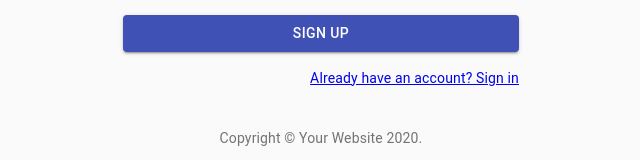
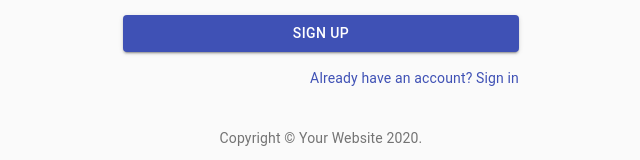
Before and after one commit to ItayLevyOfficial/levy_front, a React (Create React App) app: page /sign-up in a window 1280 px wide. Shown: the part 449-609 px from the top of the page, without its empty margins (319-959 px from the left). Built offline with nearby package versions, Linux system fonts and the light colour scheme.

Commit message:
fixed login and sign up links

```diff
--- a/src/App.tsx
+++ b/src/App.tsx
@@ -1,7 +1,7 @@
 import React from 'react';
 import {BrowserRouter as Router, Switch, Route} from 'react-router-dom';
-import SignIn from './SignIn'
-import SignUp from './SignUp'
+import SignIn from './components/SignIn'
+import SignUp from './components/SignUp'
 
 function App() {
   return (
--- a/src/SignIn.tsx
+++ b/src/components/SignIn.tsx
@@ -26,7 +26,7 @@ function Copyright() {
     </Typography>
   );
 }
-
+// aaa
 const useStyles = makeStyles(theme => ({
   paper: {
     marginTop: theme.spacing(8),
--- a/src/SignUp.tsx
+++ b/src/components/SignUp.tsx
@@ -10,15 +10,16 @@ import Grid from '@material-ui/core/Grid';
 import Box from '@material-ui/core/Box';
 import LockOutlinedIcon from '@material-ui/icons/LockOutlined';
 import Typography from '@material-ui/core/Typography';
-import {makeStyles} from '@material-ui/core/styles';
+import { makeStyles } from '@material-ui/core/styles';
 import Container from '@material-ui/core/Container';
-import {Link as RouterLink} from 'react-router-dom'
+import { Link as RouterLink } from 'react-router-dom'
+import routes from './routes'
 
 function Copyright() {
   return (
     <Typography variant="body2" color="textSecondary" align="center">
       {'Copyright © '}
-      <Link color="inherit" href="https://material-ui.com/">
+      <Link color="inherit" component={RouterLink} to={routes.copyright}>
         Your Website
       </Link>{' '}
       {new Date().getFullYear()}
@@ -52,10 +53,10 @@ export default function SignUp() {
 
   return (
     <Container component="main" maxWidth="xs">
-      <CssBaseline/>
+      <CssBaseline />
       <div className={classes.paper}>
         <Avatar className={classes.avatar}>
-          <LockOutlinedIcon/>
+          <LockOutlinedIcon />
         </Avatar>
         <Typography component="h1" variant="h5">
           Sign up
@@ -110,7 +111,7 @@ export default function SignUp() {
             </Grid>
             <Grid item xs={12}>
               <FormControlLabel
-                control={<Checkbox value="allowExtraEmails" color="primary"/>}
+                control={<Checkbox value="allowExtraEmails" color="primary" />}
                 label="I want to receive inspiration, marketing promotions and updates via email."
               />
             </Grid>
@@ -126,15 +127,15 @@ export default function SignUp() {
           </Button>
           <Grid container justify="flex-end">
             <Grid item>
-              <RouterLink to='/login'>
+              <Link component={RouterLink} to={routes.login} variant="body2">
                 Already have an account? Sign in
-              </RouterLink>
+              </Link>
             </Grid>
           </Grid>
         </form>
       </div>
       <Box mt={5}>
-        <Copyright/>
+        <Copyright />
       </Box>
     </Container>
   );
--- /dev/null
+++ b/src/components/routes.tsx
@@ -0,0 +1,5 @@
+export default {
+    login: '/login',
+    SignUp: '/sign-up',
+    copyright: '/login'
+}
--- a/src/react-app-env.d.ts
+++ b/src/react-app-env.d.ts
@@ -1 +1 @@
-/// <reference types="react-scripts" />
+ /// <reference types="react-scripts" />
```
